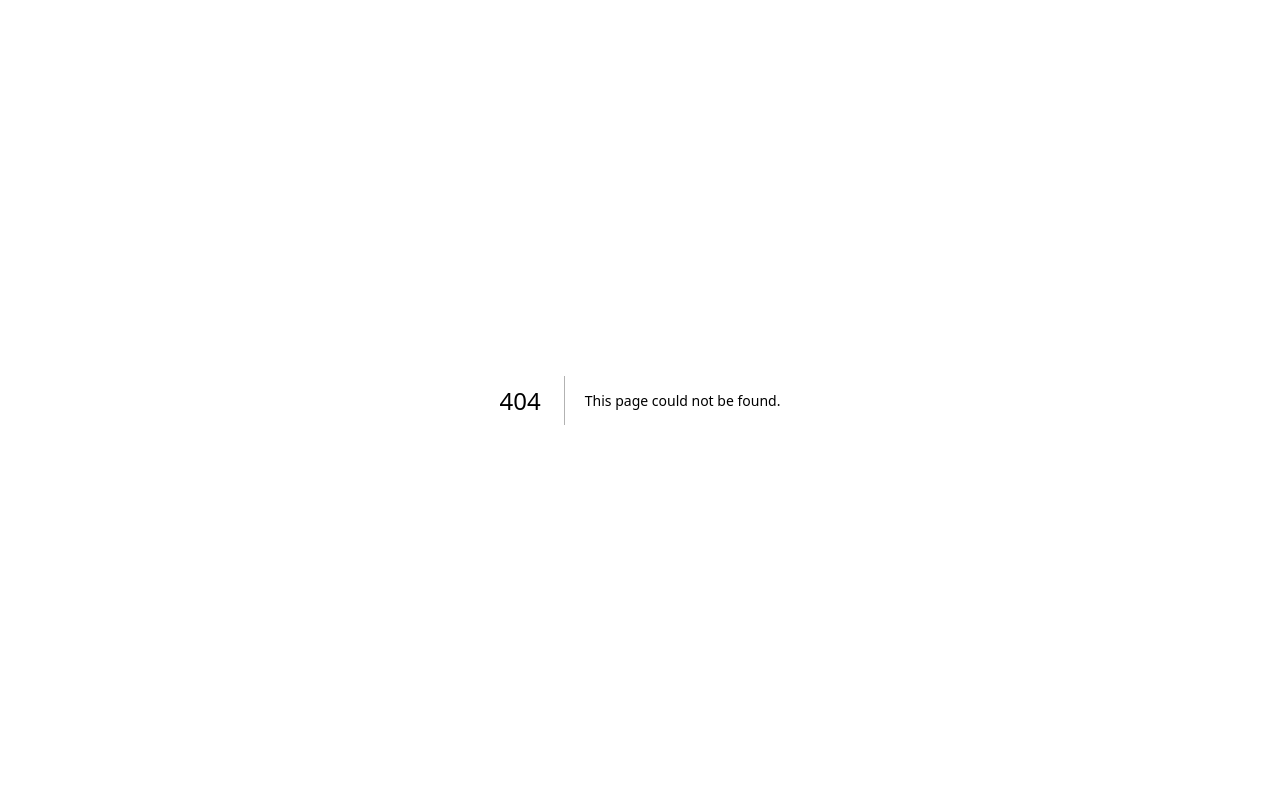
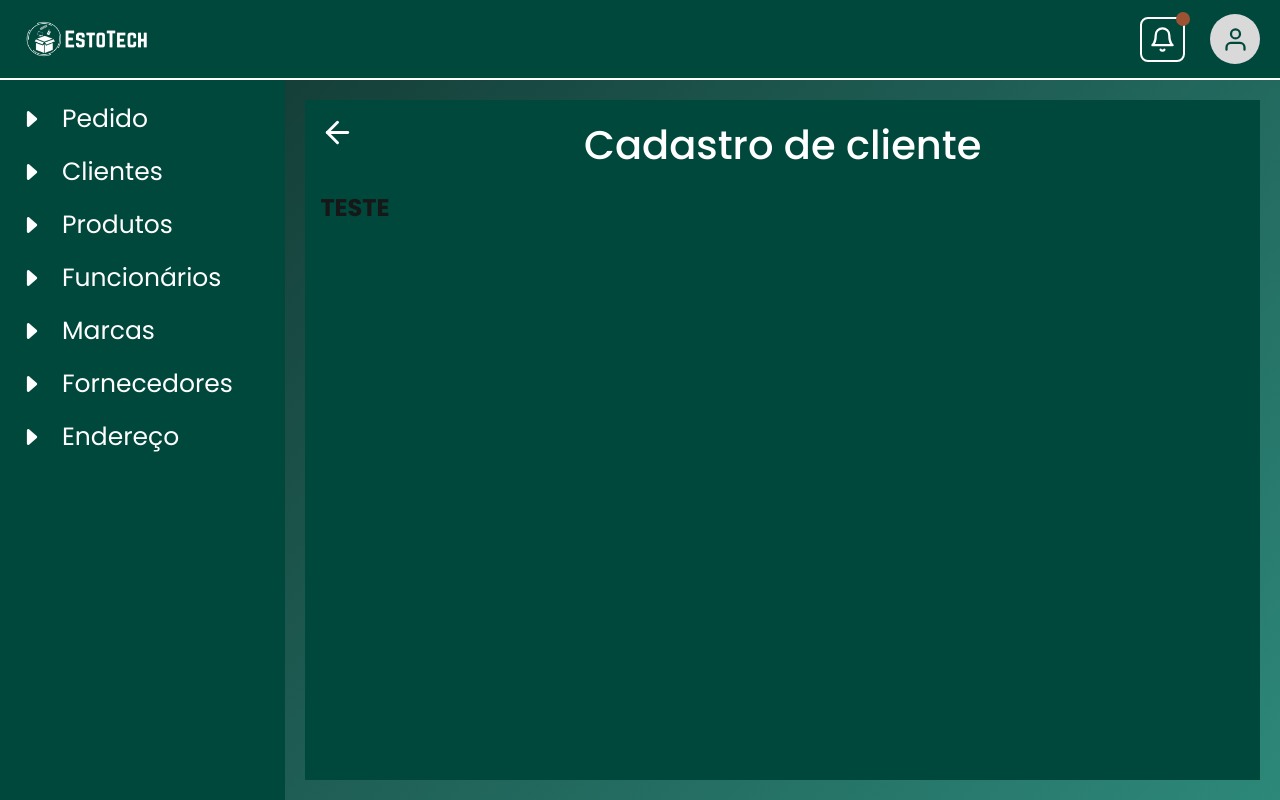
Before and after one commit to JoaoViniciusG/fs-next, a Next.js app: page /interno/teste1 in a window 1280 px wide. Before the commit this address had no page. Built offline with nearby package versions, Linux system fonts and the light colour scheme.

Commit message:
Alterações 01/02 .1

```diff
--- a/files/sideBarConfig.js
+++ b/files/sideBarConfig.js
@@ -9,7 +9,7 @@ export const sideBarConfig = [
             },
             {
                 name: "Consultar pedidos",
-                route: "/interno"
+                route: "/interno/teste1"
             }
         ]
     },
--- a/src/app/interno/layout.module.css
+++ b/src/app/interno/layout.module.css
@@ -9,6 +9,6 @@
   background-image: linear-gradient(-45deg, #2D887A 0, #0B221F 140%);
   flex: 1;
   max-height: calc(100% - 80px);
-  padding: 30px;
+  padding: 20px;
   overflow-y: scroll;
 }
--- /dev/null
+++ b/src/app/interno/teste1/page.jsx
@@ -0,0 +1,9 @@
+import BasicScreen from "@/components/screens/basicScreen/basicScreen";
+
+export default function PageTeste1() {
+  return (
+    <BasicScreen pageTitle="Cadastro de cliente">
+      <h2>TESTE</h2>
+    </BasicScreen>
+  );
+}
--- a/src/components/header/header.jsx
+++ b/src/components/header/header.jsx
@@ -54,6 +54,7 @@ export default function Header() {
                 className={styles.containerModalMaster}>
 
                     <motion.div
+                        onClick={toggleState}
                         transition={{
                             duration: .3,
                             repeatDelay: 0,
@@ -69,12 +70,49 @@ export default function Header() {
                         }}
                         animate={{right: (isOpen) ? 0 : -250, opacity: (isOpen) ? 1 : 0}}
                         className={styles.containerContent}>
-                            <h2 className={styles.titleContent}>Dados gerais</h2>
+                            <motion.h2
+                                transition={{
+                                    duration: .3,
+                                    delay: (isOpen) ? .1 : 0,
+                                    repeatDelay: 0,
+                                    ease: 'easeInOut'
+                                }}
+                                animate={{translateX: (isOpen) ? 0 : 150, opacity: (isOpen) ? 1 : 0}}
+                                className={styles.titleContent}>
+                                Dados gerais
+                            </motion.h2>
 
                             <div className={styles.containerTextContent}>
-                                <p>Perfil</p>
-                                <p>Dados da empresa</p>
-                                <p>Trocar usuário</p>
+                                <motion.p
+                                    transition={{
+                                        duration: .3,
+                                        delay: (isOpen) ? .12 : .1,
+                                        repeatDelay: 0,
+                                        ease: 'easeInOut'
+                                    }}
+                                    animate={{translateX: (isOpen) ? 0 : 150, opacity: (isOpen) ? 1 : 0}}>
+                                    Perfil
+                                </motion.p>
+                                <motion.p
+                                    transition={{
+                                        duration: .3,
+                                        delay: (isOpen) ? .15 : .15,
+                                        repeatDelay: 0,
+                                        ease: 'easeInOut'
+                                    }}
+                                    animate={{translateX: (isOpen) ? 0 : 150, opacity: (isOpen) ? 1 : 0}}>
+                                    Dados da empresa
+                                </motion.p>
+                                <motion.p
+                                    transition={{
+                                        duration: .3,
+                                        delay: (isOpen) ? .18 : .2,
+                                        repeatDelay: 0,
+                                        ease: 'easeInOut'
+                                    }}
+                                    animate={{translateX: (isOpen) ? 0 : 150, opacity: (isOpen) ? 1 : 0}}>
+                                    Trocar usuário
+                                </motion.p>
                             </div>
                     </motion.div>
             </motion.div>
--- /dev/null
+++ b/src/components/screens/basicScreen/basicScreen.jsx
@@ -0,0 +1,24 @@
+"use client";
+
+import styles from './basicScreen.module.css';
+import Link from "next/link";
+import { useRouter } from "next/navigation";
+import * as Icon from 'react-feather';
+
+export default function BasicScreen({ pageTitle, children }) {
+  const router = useRouter();
+
+  return (
+    <section className={styles.pageMasterContainer}>
+      <div className={styles.titleContainer}>
+        <Icon.ArrowLeft
+          onClick={() => router.back()}
+          className={styles.iconBack}/>
+
+        <h1 className={styles.pageTitle}>{pageTitle}</h1>
+      </div>
+
+      {children}
+    </section>
+  );
+}
--- /dev/null
+++ b/src/components/screens/basicScreen/basicScreen.module.css
@@ -0,0 +1,31 @@
+.pageMasterContainer {
+  background-color: var(--darkgreen);
+  display: flex;
+  flex-direction: column;
+  position: relative;
+  min-height: 100%;
+  flex: 1;
+  padding: 0 15px 15px 15px;
+}
+
+.titleContainer {
+  text-align: center;
+  padding: 15px 0;
+}
+
+.pageTitle {
+  color: var(--white);
+  font-family: 'Poppins';
+  font-size: 40px;
+  font-weight: 500;
+}
+
+.iconBack {
+  top: 15px;
+  left: 15px;
+  position: absolute;
+  color: var(--white);
+  height: 35px;
+  width: 35px;
+  cursor: pointer;
+}
```
Also changed, not shown: src/app/interno/teste1/page.module.css (added).
